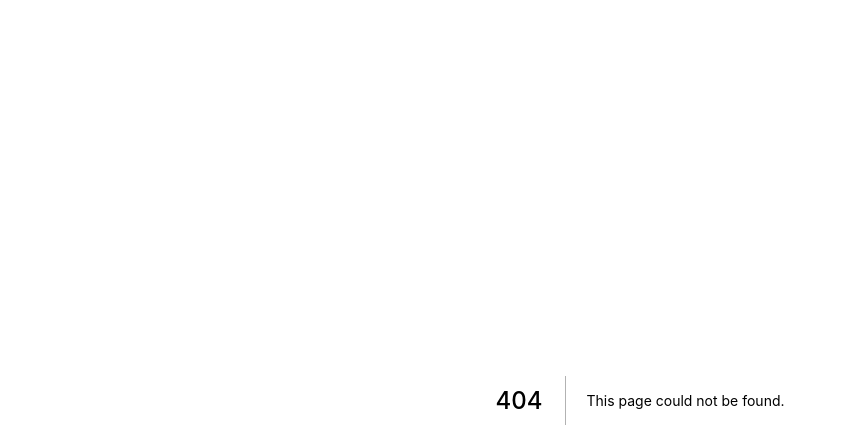
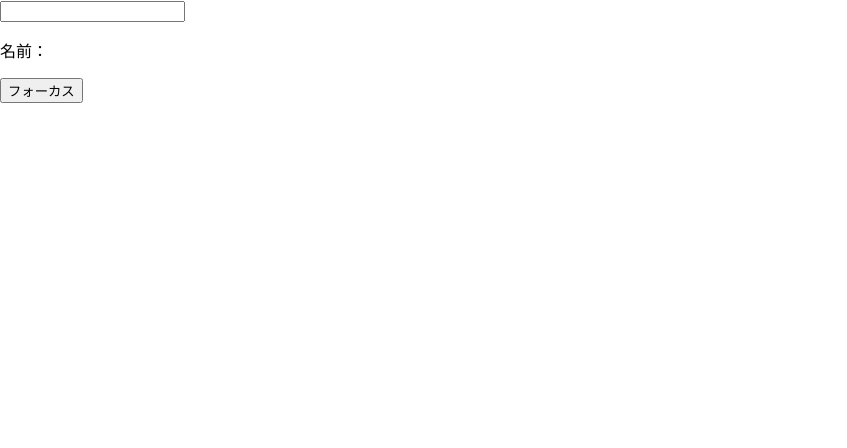
Before and after one commit to FUJIKAWA-IKU/front, a Next.js app: page /forwardRef-sample in a window 1280 px wide. Before the commit this address had no page. Shown: the top 448 px of the page, without its empty margins (0-847 px from the left). Built offline with nearby package versions, Linux system fonts and the light colour scheme.

Commit message:
useRefインプット

```diff
--- /dev/null
+++ b/pages/forwardRef-sample/index.tsx
@@ -0,0 +1,10 @@
+import React from "react";
+import { ForwardRefSample } from "../../src/components/ForwardRefSample";
+
+export default function MovieSearchPage() {
+  return(
+    <>
+      <ForwardRefSample />
+    </>
+  )
+}
--- /dev/null
+++ b/src/components/ForwardRefSample/index.tsx
@@ -0,0 +1,23 @@
+import React, { useState, useRef } from "react";
+
+export const ForwardRefSample: React.FC = () => {
+  const [name, setName] = useState("");
+  const onChange = (e: any) => {
+    setName(e.target.value)
+  }
+  const inputEl = useRef(null);
+
+  const onClick = () => {
+    // if (inputEl.current) {
+    //   inputEl.current.focus()
+    // }
+  }
+
+  return (
+    <>
+      <input type="text" onChange={onChange} ref={inputEl} />
+      <p>名前：{name}</p>
+      <button onClick={onClick}>フォーカス</button>
+    </>
+  );
+};
--- a/src/components/Toppage.tsx
+++ b/src/components/Toppage.tsx
@@ -15,6 +15,9 @@ export const Toppage = () => {
       <Link href="/useContext-tutorial">
         <a css={linkStyle}>useContextチュートリアル</a>
       </Link>
+      <Link href="/forwardRef-sample">
+        <a css={linkStyle}>forwardRef使ってみたよ</a>
+      </Link>
     </>
   );
 };
```
Also changed, not shown: src/components/ForwardRefSample/ForwardRefComponent.tsx (added, +11 -0 lines).
